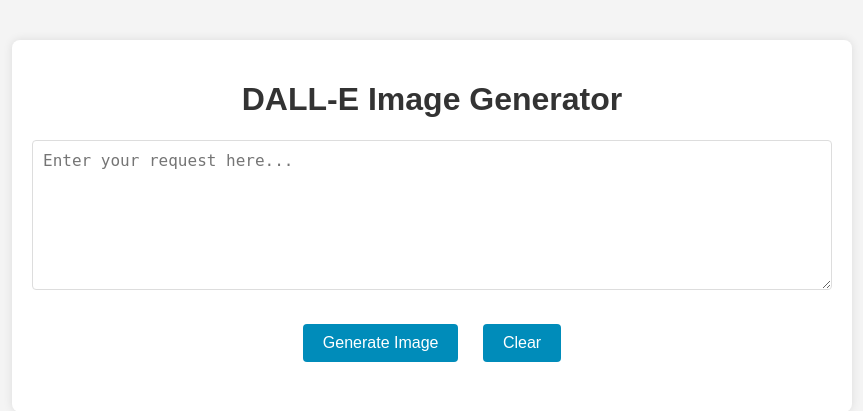
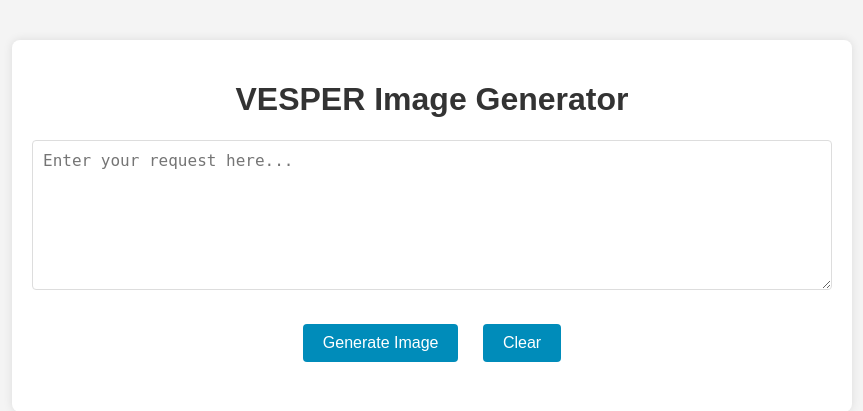
Before and after one commit to adhmkt/imgcreator, a Flask app: page / in a window 1280 px wide. Shown: the top 411 px of the page, without its empty margins (208-1071 px from the left). Run offline with Flask 3, Linux system fonts and the light colour scheme.

Commit message:
CHange NAme 2

```diff
--- a/templates/index.html
+++ b/templates/index.html
@@ -8,7 +8,7 @@
 </head>
 <body>
     <div class="container">
-        <h1>DALL-E Image Generator</h1>
+        <h1>VESPER  Image Generator</h1>
         <textarea id="imageRequest" placeholder="Enter your request here..."></textarea>
         <button id="generateButton">Generate Image</button>
         <button id="clearButton">Clear</button>
```
